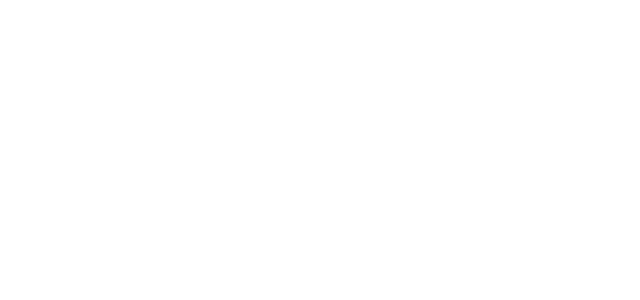
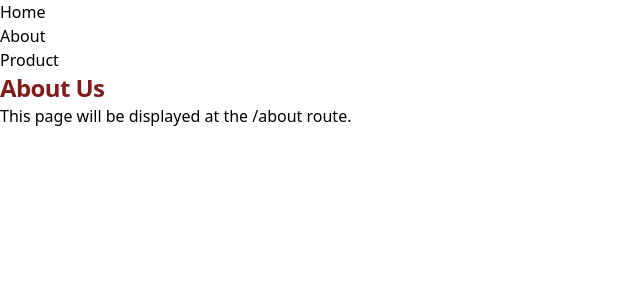
Before and after one commit to NimeshaKahingala/Nuxt-project, a Nuxt app: page /about in a window 1280 px wide. Before the commit this address had no page. Shown: the top 300 px of the page, without its empty margins (0-640 px from the left). Built offline with nearby package versions, Linux system fonts and the light colour scheme.

Commit message:
basic pages added

```diff
--- /dev/null
+++ b/components/AppHeader.vue
@@ -0,0 +1,11 @@
+<template>
+    <header>
+      <nav>
+        <ul>
+          <li><NuxtLink to="/">Home</NuxtLink></li>
+          <li><NuxtLink to="/about">About</NuxtLink></li>
+          <li><NuxtLink to="/product">Product</NuxtLink></li>
+        </ul>
+      </nav>
+    </header>
+  </template>
--- /dev/null
+++ b/layouts/default.vue
@@ -0,0 +1,7 @@
+<template>
+    <div>
+      <AppHeader />
+      <slot />
+      <!-- <AppFooter /> -->
+    </div>
+  </template>
--- /dev/null
+++ b/pages/about.vue
@@ -0,0 +1,6 @@
+<template>
+    <section>
+        <h1 class="text-2xl font-bold tracking-tight text-red-900">About Us</h1>
+      <p>This page will be displayed at the /about route.</p>
+    </section>
+  </template>
--- /dev/null
+++ b/pages/product.vue
@@ -0,0 +1,6 @@
+<template>
+    <section>
+        <h1>Product</h1>
+      <p>This page will be displayed at the /product route.</p>
+    </section>
+  </template>
```
